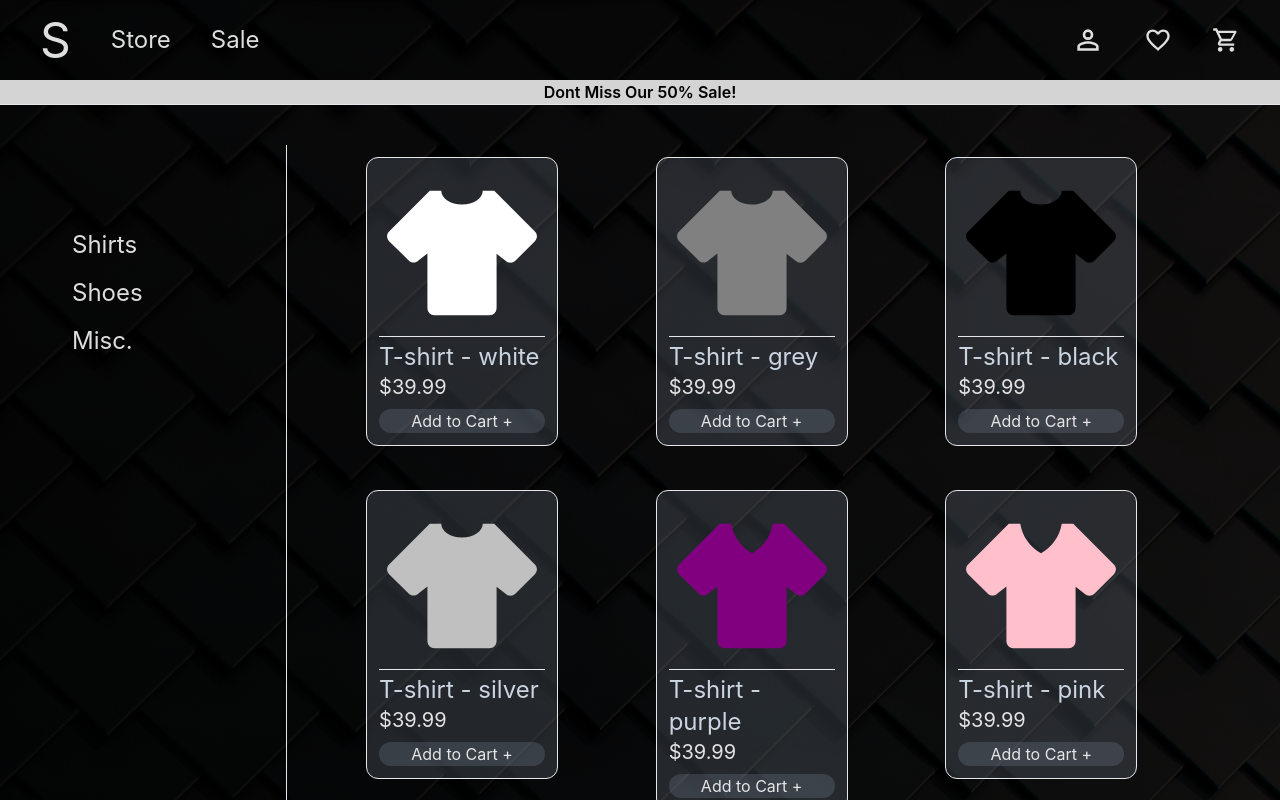
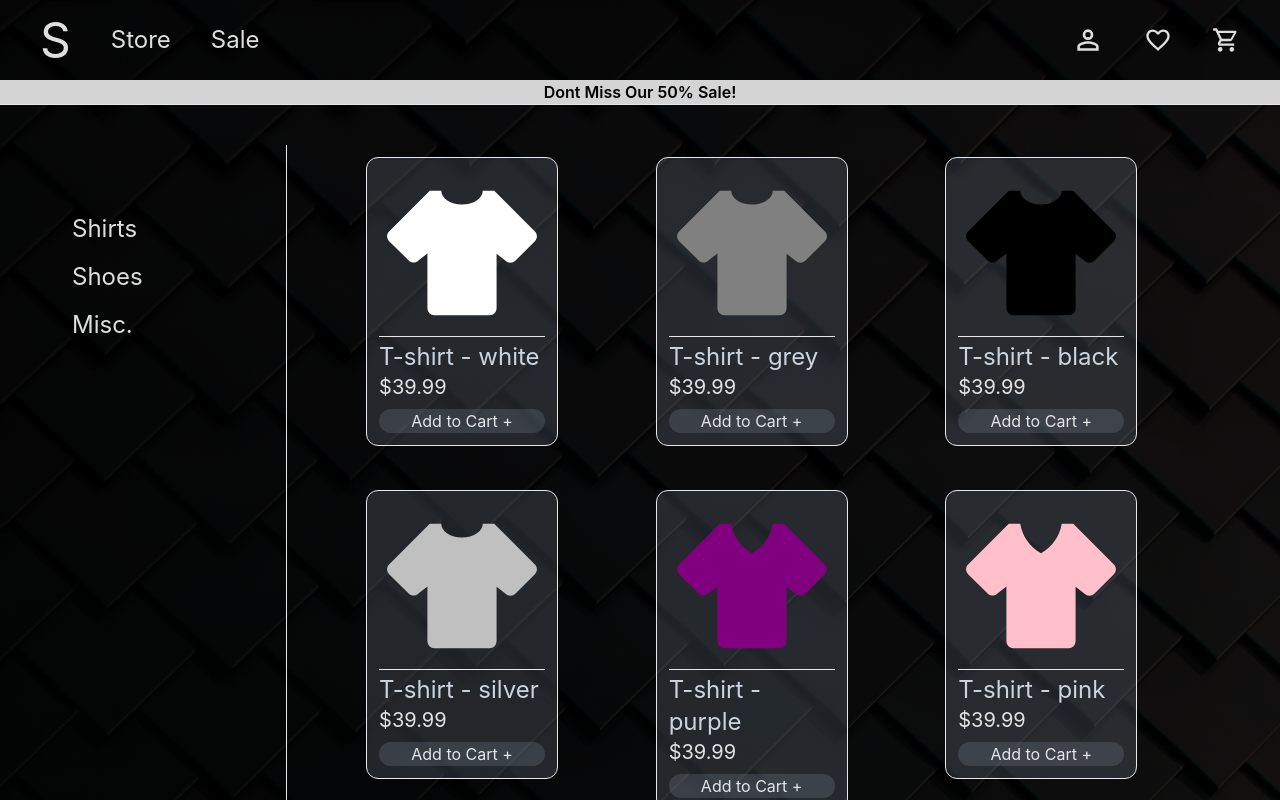
Before and after one commit to Jared588/shopping-cart, a React (Vite) app: page /store in a window 1280 px wide. Shown: the top 800 px of the page. Built offline with nearby package versions, Linux system fonts and the light colour scheme.

Commit message:
Improve styling in Store

```diff
--- a/src/routes/Store.jsx
+++ b/src/routes/Store.jsx
@@ -12,7 +12,7 @@ function Store({ showItemAddedMessage }) {
             <Header />
             <div className="text-5xl bg-black bg-opacity-80 border-t flex flex-col lg:flex-row flex-auto md:px-16 lg:py-10 overflow-hidden">
                 <nav className='flex-col lg:pr-8 mb-10 border-b lg:border-r lg:border-b-0 lg:flex'>
-                    <h2 aria-label='filter-heading' className='hidden lg:block pb-6 text-4xl font-semibold slide-in text-slate-500 text-center'>Categories</h2>
+                    <h2 aria-label='filter-heading' className='hidden lg:block pb-2 text-4xl font-semibold slide-in text-slate-500 text-center'>Categories</h2>
                     <ul aria-label='categories' className="flex justify-between py-5 lg:flex-col text-center lg:text-left text-2xl px-2 pb-4 lg:space-y-4 *:cursor-pointer slide-in-2">
                         <li onClick={() => setFilter('shirts')}>Shirts</li>
                         <li onClick={() => setFilter('shoes')}>Shoes</li>
```
